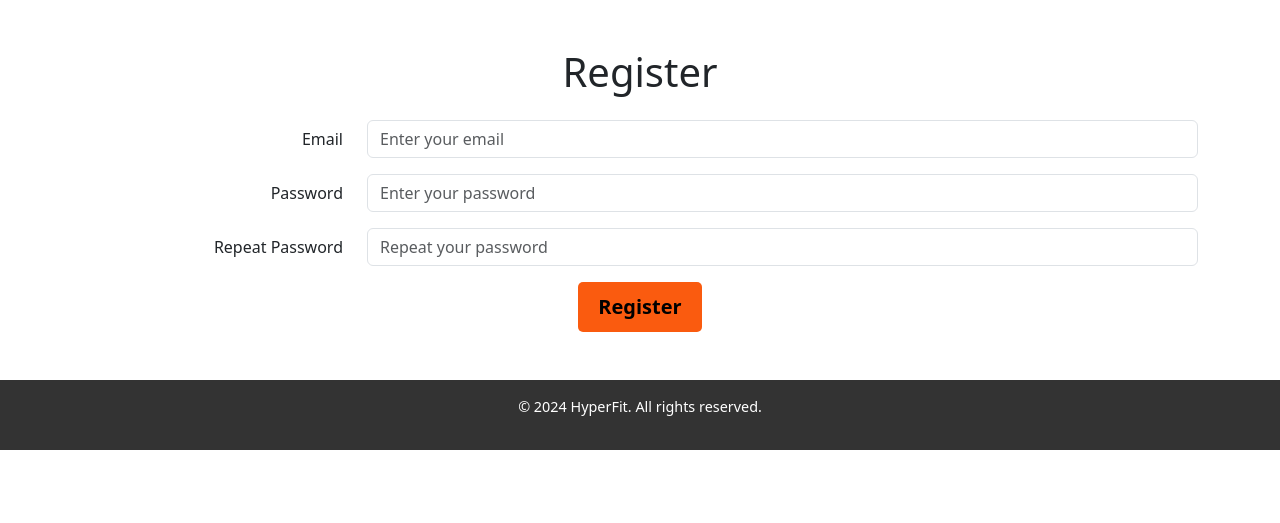
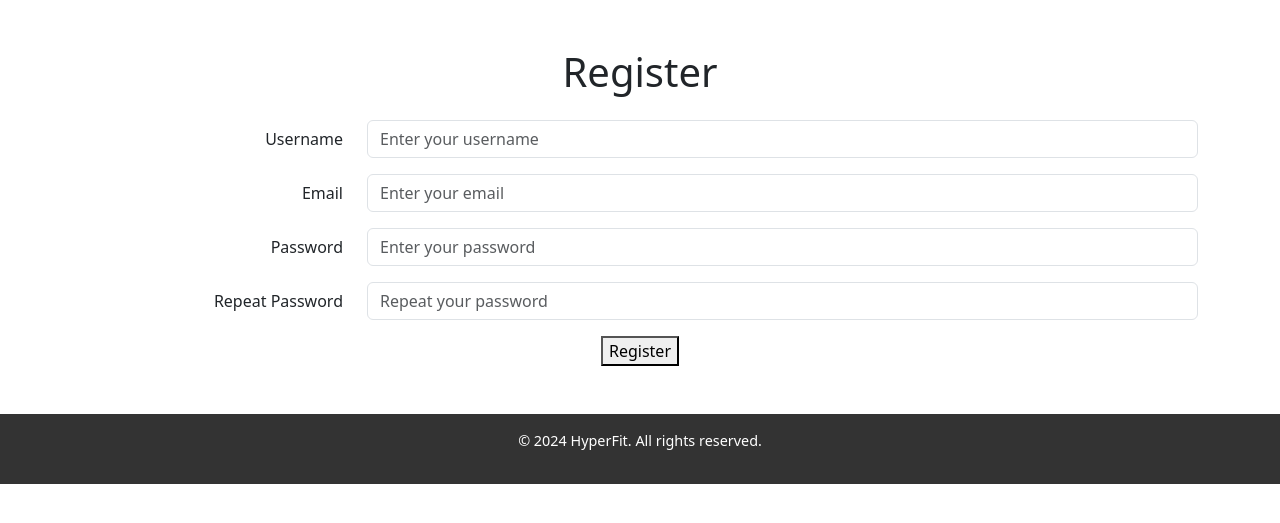
Before and after one commit to DenisT42/HyperFitRep, a FastAPI app: page /register in a window 1280 px wide. Shown: the part 56-579 px from the top of the page. Run offline with FastAPI, Linux system fonts and the light colour scheme; parts of the project's set-up code (start-up, migrations or seed data) failed here and were passed over.

Commit message:
edited register.html crud.py main.py schemas.py

```diff
--- a/app/crud.py
+++ b/app/crud.py
@@ -23,7 +23,6 @@ def create_user(db: Session, user: UserCreate):
     db.commit()
     db.refresh(db_user)
     return db_user
-
 
 # CRUD operations for WorkoutPlan
 def get_workout_plan(db: Session, plan_id: int):
--- a/app/main.py
+++ b/app/main.py
@@ -3,26 +3,24 @@ from fastapi.templating import Jinja2Templates
 from fastapi.staticfiles import StaticFiles
 from starlette.responses import HTMLResponse
 from sqlalchemy.orm import Session
+from sqlalchemy.future import select
 
 from database import Base, engine, get_db  # Import database logic
 import models  # Import models for table creation
+from crud import create_user
+from schemas import UserCreate
 
 # Initialize FastAPI app
 app = FastAPI()
 
-# Create database tables (if not already created)
-Base.metadata.create_all(bind=engine)
 
 # Set up templates and static files
 templates = Jinja2Templates(directory="templates")
 app.mount("/static", StaticFiles(directory="static"), name="static")
 
-# Routes with database session dependency
 @app.get("/", response_class=HTMLResponse)
-async def index(request: Request, db: Session = Depends(get_db)):
-    # Example query (just for demonstration, remove if not needed)
-    users = db.query(models.User).all()
-    return templates.TemplateResponse("home.html", {"request": request, "users": users})
+async def index(request: Request):
+    return templates.TemplateResponse("home.html", {"request": request})
 
 @app.get("/about", response_class=HTMLResponse)
 async def about(request: Request):
@@ -31,6 +29,10 @@ async def about(request: Request):
 @app.get("/register", response_class=HTMLResponse)
 async def register(request: Request):
     return templates.TemplateResponse("register.html", {"request": request})
+
+@app.post("/register", response_class=HTMLResponse)
+async def register(user: UserCreate, db: Session = Depends(get_db)):
+    return create_user (db, user)
 
 @app.get("/login", response_class=HTMLResponse)
 async def login(request: Request):
--- a/app/schemas.py
+++ b/app/schemas.py
@@ -5,7 +5,7 @@ from datetime import datetime, date
 # User Schemas
 class UserBase(BaseModel):
     username: str
-    email: EmailStr
+    email: str
 
 
 class UserCreate(UserBase):
@@ -34,6 +34,7 @@ class WorkoutPlanResponse(WorkoutPlanBase):
     id: int
     user_id: int
     created_at: datetime
+
 
     class Config:
         orm_mode = True
--- a/app/templates/register.html
+++ b/app/templates/register.html
@@ -2,27 +2,34 @@
 {% block content %}
 <div class="container my-5">
     <h1 class="text-center mb-4">Register</h1>
-    <form>
+    <form method="post" action="/register"  >
         <div class="mb-3 row">
-            <label for="inputEmail" class="col-md-3 col-form-label text-md-end">Email</label>
+            <label for="username" class="col-md-3 col-form-label text-md-end">Username</label>
             <div class="col-md-9">
-                <input type="email" class="form-control" id="inputEmail" placeholder="Enter your email" required>
+                <input type="text" class="form-control" id="username" name="username" placeholder="Enter your username" required>
             </div>
         </div>
         <div class="mb-3 row">
-            <label for="inputPassword" class="col-md-3 col-form-label text-md-end">Password</label>
+            <label for="email" class="col-md-3 col-form-label text-md-end">Email</label>
             <div class="col-md-9">
-                <input type="password" class="form-control" id="inputPassword" placeholder="Enter your password" required>
+                <input type="email" class="form-control" id="email" name="email" placeholder="Enter your email" required>
+            </div>
+        </div>
+        <div class="mb-3 row">
+            <label for="password" class="col-md-3 col-form-label text-md-end">Password</label>
+            <div class="col-md-9">
+                <input type="password" class="form-control" id="password" name="password" placeholder="Enter your password" required>
             </div>
         </div>
         <div class="mb-3 row">
             <label for="inputRepeatPassword" class="col-md-3 col-form-label text-md-end">Repeat Password</label>
             <div class="col-md-9">
-                <input type="password" class="form-control" id="inputRepeatPassword" placeholder="Repeat your password" required>
+                <input type="password" class="form-control" id="inputRepeatPassword"  placeholder="Repeat your password" required>
             </div>
         </div>
         <div class="text-center">
-            <a class="btn btn-primary btn-lg" href="/" role="button">Register</a>
+            <button type="submit">Register</button>
+<!--            <a class="btn btn-primary btn-lg" href="/" role="button">Register</a>-->
         </div>
     </form>
 </div>
```
